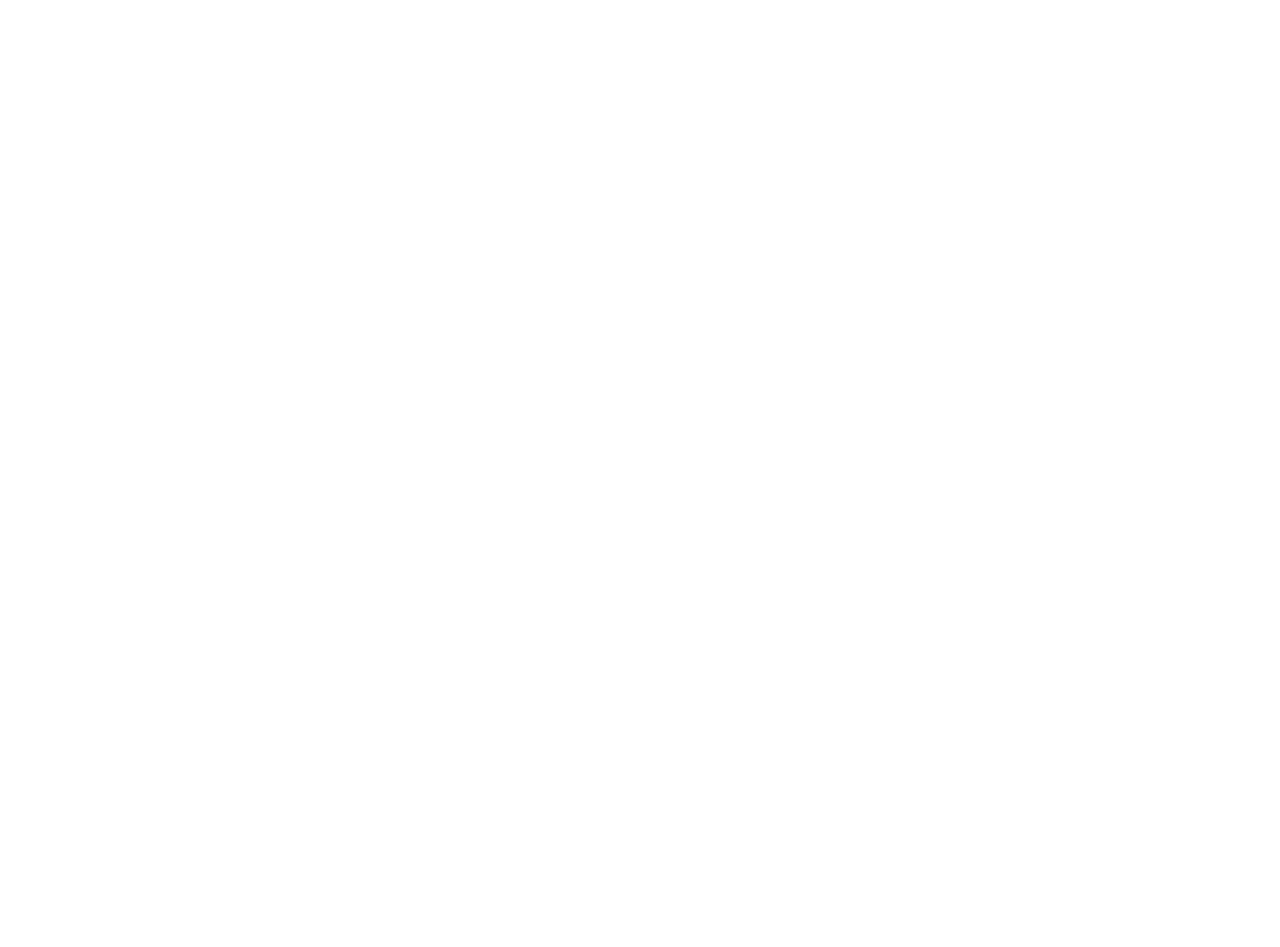
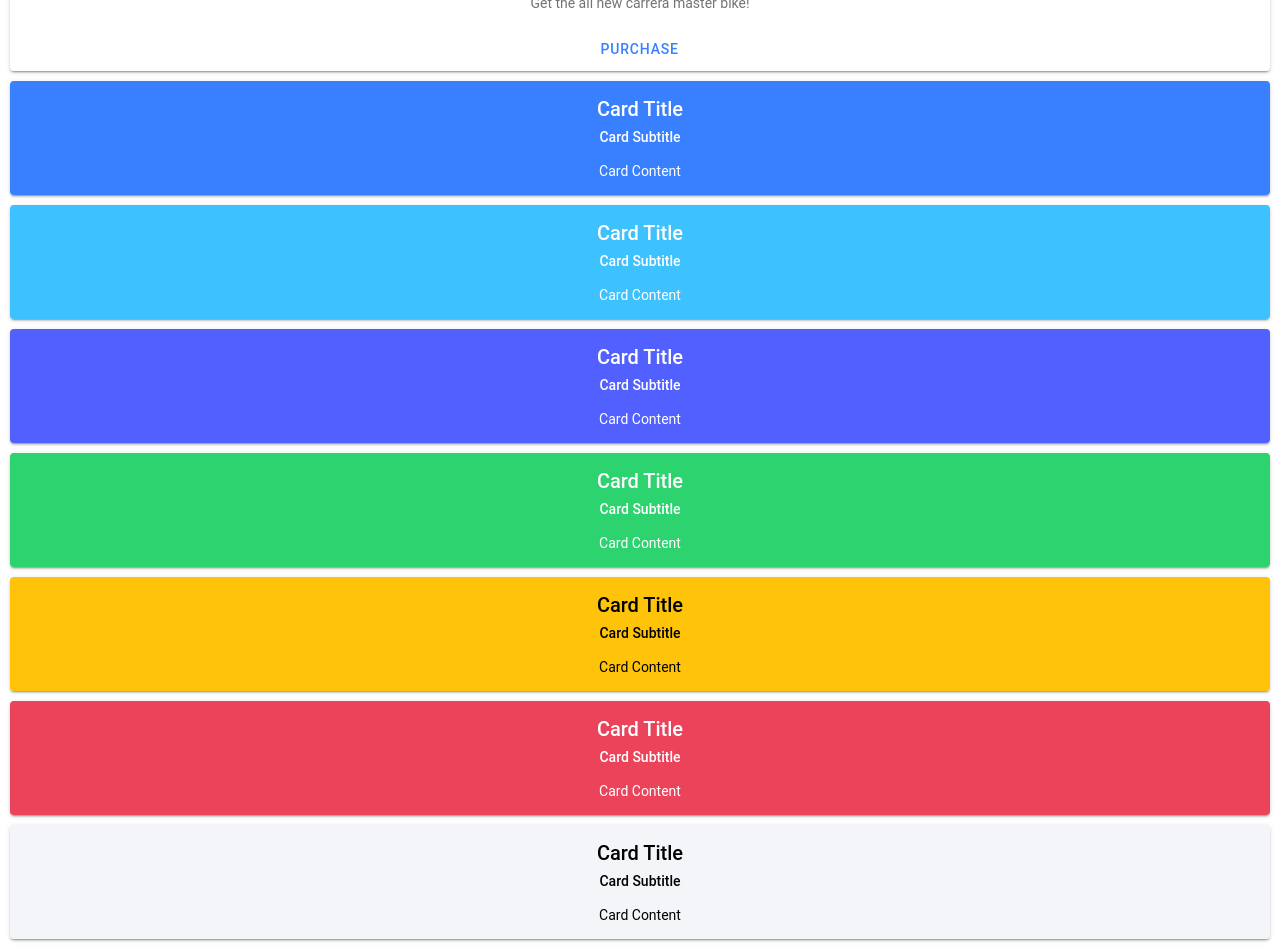
Before and after one commit to AndyCode2022/ionic-PWA, a React (Create React App) app: page / in a window 1280 px wide. Shown: the part 1840-2787 px from the top of the page. Before the commit the page ends 1520 px from the top, so only its background shows below. Built offline with nearby package versions, Linux system fonts and the light colour scheme.

Commit message:
adding in new products and changing main image

```diff
--- a/src/App.css
+++ b/src/App.css
@@ -28,11 +28,8 @@
   color: #61dafb;
 }
 
-@keyframes App-logo-spin {
-  from {
-    transform: rotate(0deg);
-  }
-  to {
-    transform: rotate(360deg);
-  }
+/* iOS places the subtitle above the title */
+ion-card-header.ios {
+  display: flex;
+  flex-flow: column-reverse;
 }
--- a/src/App.js
+++ b/src/App.js
@@ -4,6 +4,7 @@
 import '@ionic/react/css/core.css';
 import { defineCustomElements } from '@ionic/pwa-elements/loader';
 import { setupIonicReact, IonImg} from '@ionic/react';
+import { IonCard, IonCardContent, IonCardHeader, IonCardSubtitle, IonCardTitle } from '@ionic/react';
 
 function App() {
 setupIonicReact();
@@ -14,7 +15,7 @@
       <header className="App-header">
         <img src={logo} className="App-logo" alt="logo" />
 
-    <h1>This is a test</h1>
+    <h1>Bike King Borders</h1>
         {/* <a
           className="App-link"
           href="https://reactjs.org"
@@ -31,7 +32,151 @@
         </a> */}
       </header>
 
-      <IonImg src={logo} alt="The Wisconsin State Capitol building in Madison, WI at night"></IonImg>
+      <IonImg src={logo} alt="bike image"></IonImg>
+
+      <IonCard>
+        <img alt="Silhouette of mountains" src="https://ionicframework.com/docs/img/demos/card-media.png" />
+        <IonCardHeader>
+          <IonCardTitle>Carera Master</IonCardTitle>
+          <IonCardSubtitle>Cost: £350</IonCardSubtitle>
+        </IonCardHeader>
+
+        <IonCardContent>
+          Get the all new carrera master bike!
+        </IonCardContent>
+        <ion-button fill="clear">Purchase</ion-button>
+      </IonCard>
+
+
+         <IonCard color="primary">
+        <IonCardHeader>
+          <IonCardTitle>Card Title</IonCardTitle>
+          <IonCardSubtitle>Card Subtitle</IonCardSubtitle>
+        </IonCardHeader>
+
+        <IonCardContent>
+          Card Content
+        </IonCardContent>
+      </IonCard>
+
+      <IonCard color="secondary">
+        <IonCardHeader>
+          <IonCardTitle>Card Title</IonCardTitle>
+          <IonCardSubtitle>Card Subtitle</IonCardSubtitle>
+        </IonCardHeader>
+
+        <IonCardContent>
+          Card Content
+        </IonCardContent>
+      </IonCard>
+
+      <IonCard color="tertiary">
+        <IonCardHeader>
+          <IonCardTitle>Card Title</IonCardTitle>
+          <IonCardSubtitle>Card Subtitle</IonCardSubtitle>
+        </IonCardHeader>
+
+        <IonCardContent>
+          Card Content
+        </IonCardContent>
+      </IonCard>
+
+      <IonCard color="success">
+        <IonCardHeader>
+          <IonCardTitle>Card Title</IonCardTitle>
+          <IonCardSubtitle>Card Subtitle</IonCardSubtitle>
+        </IonCardHeader>
+
+        <IonCardContent>
+          Card Content
+        </IonCardContent>
+      </IonCard>
+
+      <IonCard color="warning">
+        <IonCardHeader>
+          <IonCardTitle>Card Title</IonCardTitle>
+          <IonCardSubtitle>Card Subtitle</IonCardSubtitle>
+        </IonCardHeader>
+
+        <IonCardContent>
+          Card Content
+        </IonCardContent>
+      </IonCard>
+
+      <IonCard color="danger">
+        <IonCardHeader>
+          <IonCardTitle>Card Title</IonCardTitle>
+          <IonCardSubtitle>Card Subtitle</IonCardSubtitle>
+        </IonCardHeader>
+
+        <IonCardContent>
+          Card Content
+        </IonCardContent>
+      </IonCard>
+
+      <IonCard color="light">
+        <IonCardHeader>
+          <IonCardTitle>Card Title</IonCardTitle>
+          <IonCardSubtitle>Card Subtitle</IonCardSubtitle>
+        </IonCardHeader>
+
+        <IonCardContent>
+          Card Content
+        </IonCardContent>
+      </IonCard>
+
+      <IonCard color="medium">
+        <IonCardHeader>
+          <IonCardTitle>Card Title</IonCardTitle>
+          <IonCardSubtitle>Card Subtitle</IonCardSubtitle>
+        </IonCardHeader>
+
+        <IonCardContent>
+          Card Content
+        </IonCardContent>
+      </IonCard>
+
+      <IonCard color="dark">
+        <IonCardHeader>
+          <IonCardTitle>Card Title</IonCardTitle>
+          <IonCardSubtitle>Card Subtitle</IonCardSubtitle>
+        </IonCardHeader>
+
+        <IonCardContent>
+          Card Content
+        </IonCardContent>
+      </IonCard>
+
+      // Nav tabs
+      <ul class="nav nav-tabs" id="navId">
+        <li class="nav-item">
+          <a href="#tab1Id" class="nav-link active">Homepage</a>
+        </li>
+        <li class="nav-item dropdown">
+          <a class="nav-link dropdown-toggle" data-toggle="dropdown" href="#" role="button" aria-haspopup="true" aria-expanded="false">Dropdown</a>
+          <div class="dropdown-menu">
+            <a class="dropdown-item" href="#tab2Id">Action</a>
+            <a class="dropdown-item" href="#tab3Id">Another action</a>
+            <div class="dropdown-divider"></div>
+            <a class="dropdown-item" href="#tab4Id">Action</a>
+          </div>
+        </li>
+        <li class="nav-item">
+          <a href="#tab5Id" class="nav-link">Another link</a>
+        </li>
+        <li class="nav-item">
+          <a href="#" class="nav-link disabled">Disabled</a>
+        </li>
+      </ul>
+
+      // Tab panes
+      <div class="tab-content">
+        <div class="tab-pane fade show active" id="tab1Id" role="tabpanel"></div>
+        <div class="tab-pane fade" id="tab2Id" role="tabpanel"></div>
+        <div class="tab-pane fade" id="tab3Id" role="tabpanel"></div>
+        <div class="tab-pane fade" id="tab4Id" role="tabpanel"></div>
+        <div class="tab-pane fade" id="tab5Id" role="tabpanel"></div>
+      </div>
     </div>
 
 
```
Also changed, not shown: src/images/logo.jpg.
